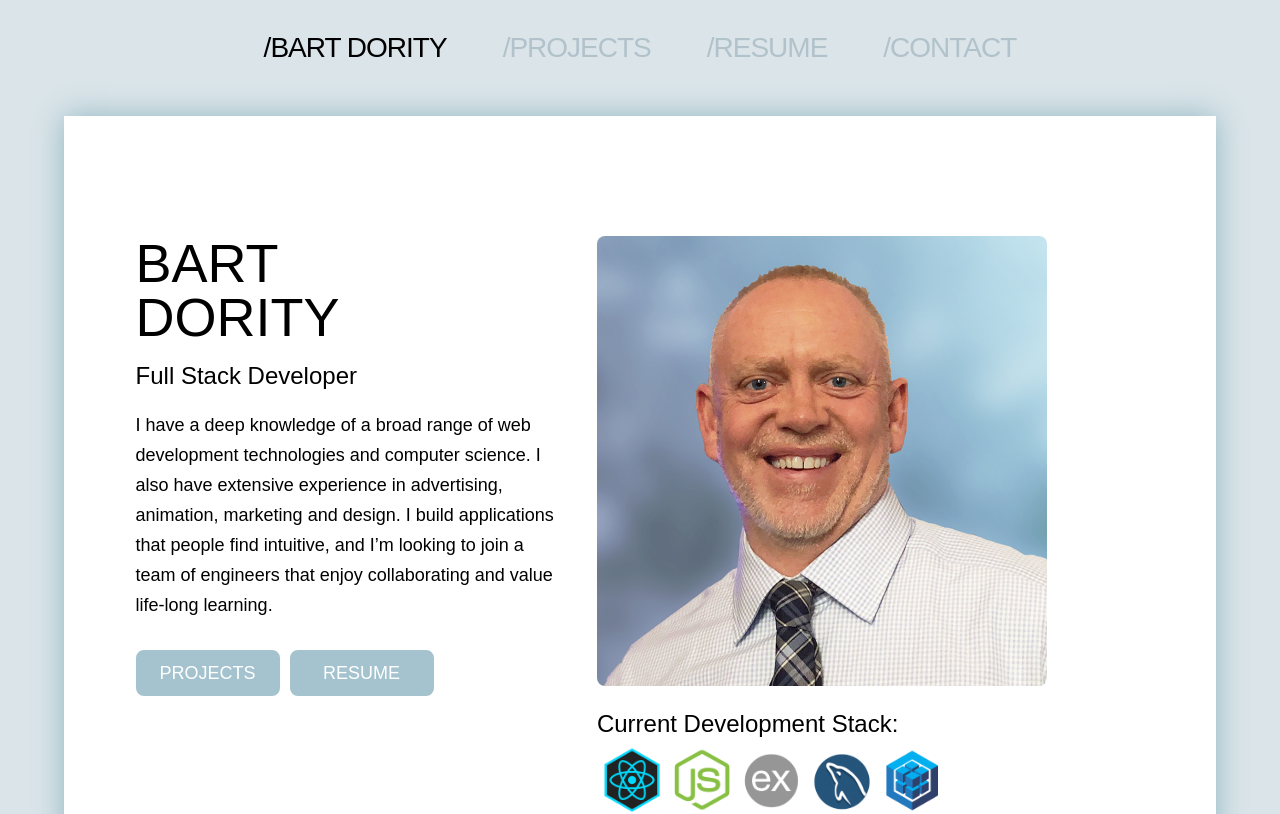
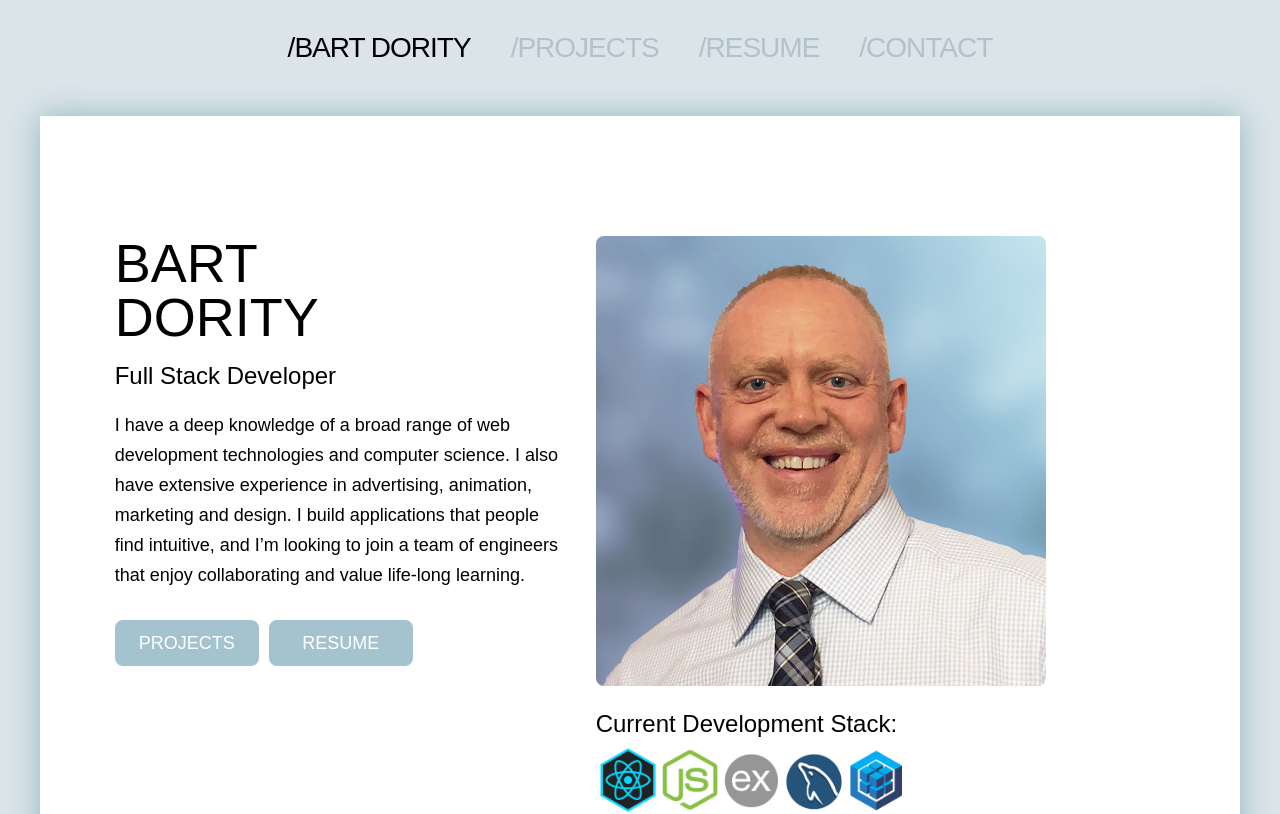
Before and after one commit to b0rgbart3/portfolio4, a React (Create React App) app in the folder client/: page / in a window 1280 px wide. Shown: the top 814 px of the page. Built offline with nearby package versions, Linux system fonts and the light colour scheme; a web font is replaced by a local one.

Commit message:
updating project data for lightburst

```diff
--- a/client/src/components/DesktopMenu.css
+++ b/client/src/components/DesktopMenu.css
@@ -23,8 +23,8 @@
 }
 
 .dmenuList li {
-    padding-left:1em;
-    padding-right:1em;
+    padding-left:.5em;
+    padding-right:.5em;
     padding-top:20px;
     padding-bottom:20px;
     cursor: pointer;
@@ -39,8 +39,8 @@
 }
 
 .dmenuList li.state2 {
-    padding-left:1em;
-    padding-right:1em;
+    padding-left:20px;
+    padding-right:20px;
     padding-top:20px;
     padding-bottom:20px;
     cursor: pointer;
--- a/client/src/components/Project.css
+++ b/client/src/components/Project.css
@@ -118,7 +118,7 @@
     font-size:16px;
     text-transform: uppercase;
     text-align:left;
-    padding-left:4%;
+    padding-left:0;
     margin-top:20px;
     font-weight: 500;
     margin-bottom:0;
@@ -193,7 +193,6 @@ padding-left:40px;
 }
 
 .projectTech {
-    padding-left:3%;
     text-align:left;
 }
 .techShieldIcon {
--- a/client/src/components/Project.js
+++ b/client/src/components/Project.js
@@ -25,7 +25,6 @@ function Project(props) {
   });
   const [projectStyle, setProjectStyle] = useState("initialState");
 
-
   // const [highlighter, setHighlighter] = useState(false);
 
   function goLive(url) {
@@ -35,21 +34,22 @@ function Project(props) {
     window.open(url, "_blank");
   }
 
-
   function reactToInfo(e) {
+    if (!up) {
+      console.log("Not yet hit, so reacting to image.");
+      reactToImage(e);
+    } else {
       console.log("reacting.");
       e.stopPropagation();
       e.preventDefault();
 
-
       setInfoStyle({
         top: "0px",
-      marginTop: "300px"
+        marginTop: "300px",
       });
       setHit(false);
       setUp(false);
-
-
+    }
   }
   function reactToImage(e) {
     e.stopPropagation();
@@ -69,10 +69,26 @@ function Project(props) {
     var mouseX = parseInt(e.clientX - offsetX);
     var mouseY = parseInt(e.clientY - offsetY);
 
+    setHighlightStyle({
+      left: mouseX - 25 + "px",
+      top: mouseY - 25 + "px",
+      backgroundColor: "#ffffff",
+      borderRadius: "50%",
+      transition: "all .002s",
+      position: "absolute",
+      width: "50px",
+      height: "50px",
+      opacity: "1",
+    });
+
     let myTimeout = setTimeout(function () {
-
       // Setting this highlight style -- allows the white circle highlight
       // to animate to a full width that is larger than the containing box
+
+      console.log("");
+      console.log("mouseX:", mouseX);
+      console.log("mouseY:", mouseY);
+      console.log("");
 
       setHighlightStyle({
         left: mouseX - 350 + "px",
@@ -82,58 +98,40 @@ function Project(props) {
         backgroundColor: "#ffffff",
         borderRadius: "50%",
         opacity: "0",
-        transition: "all .5s",  // this determines the speed of the highlight animation
+        transition: "all .5s", // this determines the speed of the highlight animation
         position: "absolute",
       });
 
       let my2ndTimeout = setTimeout(function () {
         setHit(false);
+        clearTimeout(my2ndTimeout);
       }, 1000);
-    }, 1);
+      clearTimeout(myTimeout);
+    }, 3);
 
     setUp(false);
 
-    // reset the highlight style for the next time we need it
-    setHighlightStyle({
-      left: mouseX - 25 + "px",
-      top: mouseY - 25 + "px",
-      backgroundColor: "#ffffff",
-      borderRadius: "50%",
-      transition: "all .00001s",
-      position: "absolute",
-      width: "50px",
-      height: "50px",
-      opacity: "1",
-    });
-
-
     let imageHeight = projImg.current.height + 8;
     let imageContainerHeight = projImgContainer;
-    console.log('mouseX:', mouseX);
 
     if (!hit) {
       // this triggers the info box to animate upwards
 
       setInfoStyle({
         top: "0px",
-        marginTop: "0px"
+        marginTop: "0px",
       });
       setHit(true);
       setUp(true);
     }
-
-
   }
 
-
-  let revealTimer = setTimeout(function() {
+  let revealTimer = setTimeout(function () {
     setProjectStyle("finalState");
-  }, 500 + (200*props.number));
+  }, 500 + 200 * props.number);
 
   return (
-
-    <div className={"Project group "+ projectStyle} key={props.index}>
-
+    <div className={"Project group " + projectStyle} key={props.index}>
       <div className="infoContainer group">
         <div className="pImageContainer group" ref={projImgContainer}>
           <img
@@ -154,17 +152,17 @@ function Project(props) {
           )}
         </div>
 
-        <div className="projectInfo group" style={infoStyle} onClick={reactToInfo}>
-
+        <div
+          className="projectInfo group"
+          style={infoStyle}
+          onClick={reactToInfo}
+        >
           <div className="projectTitle">
             {props.project.title}
-                { up ? ( <div className='closer'></div>) : ( <div></div>) }
+            {up ? <div className="closer"></div> : <div></div>}
           </div>
 
-
-              <div className="projectDescription">
-                {props.project.description}
-              </div>
+          <div className="projectDescription">{props.project.description}</div>
           <p className="techLabel">Tech Stack:</p>
           <div className="projectTech">
             {props.project.tech.map((tech, techIndex) => (
@@ -181,20 +179,23 @@ function Project(props) {
           </div>
 
           <div className="outsideLinks">
-
             <div
               className="st_button projectGithubLink"
               onClick={() => goGit(props.project.github)}
-              >Repo</div>
+            >
+              Repo
+            </div>
             <div
               className="st_button projectLiveLink"
               onClick={() => goLive(props.project.live)}
-            > Live Demo</div>
+            >
+              {" "}
+              Live Demo
             </div>
           </div>
         </div>
       </div>
-
+    </div>
   );
 }
 
--- a/client/src/data/projects.json
+++ b/client/src/data/projects.json
@@ -21,8 +21,8 @@
     },
     {
         "title": "LightBurst",
-        "description": "A puzzle game for iPhone.  The game consists of a square grid of lights. When the game starts, a random pattern of these lights is switched on. Pressing any of the lights will toggle it and the adjacent lights. The goal of the puzzle is to switch all the lights off.",
-        "images":["starburst.jpg"],
+        "description": "A puzzle game for the iPhone, iPad and any iOS device.  The game consists of a square grid of lights. When the game starts, a random pattern of these lights is switched on. Pressing any of the lights will toggle it and the adjacent lights. The goal of the puzzle is to switch all the lights off.",
+        "images":["lightburst.jpg"],
         "live":"https://ddworks.org/lightburst.php",
         "github":"https://github.com/b0rgbart3/LightBurst",
         "features": [""],
--- a/client/src/pages/Main.css
+++ b/client/src/pages/Main.css
@@ -64,7 +64,6 @@
 }
 
 
-
 .Home.state2 {
   max-height:1800px;
 }
@@ -107,7 +106,7 @@
   text-align:center;
   text-transform: uppercase;
   padding:0px;
-  width:70px;
+  width:62px;
   font-size:12px;
   padding-bottom:40px;
   float:left;
@@ -116,7 +115,6 @@
   margin-bottom:40px;
   transition: all 1s;
   position: relative;
-  left:-100px;
 }
 
 .shield {
@@ -188,15 +186,20 @@ p.shieldTitle {
 
 }
 
-@media only screen and (min-width:900px) {
+.shieldGroup {
+
+}
+
+@media only screen and (min-width:750px) {
 
   .Home {
 
-    width:90%;
+    width:94%;
     margin:auto;
     margin-top:20px;
     padding-left:0;
     max-width:1200px;
+    padding-bottom:40px;
   }
 
   .homeColumn1 {
@@ -229,6 +232,14 @@ p.shieldTitle {
     transition:all 3s;
 
   }
+
+
+  .shieldContainer {
+
+    left:-100px;
+  }
+
+
   .bartsShields.state1 {
     opacity:0;
   }
--- a/client/src/pages/Main.js
+++ b/client/src/pages/Main.js
@@ -87,7 +87,7 @@ function Main() {
        </div>
       </div>
       <div className="homebodyMobile">
-        <div className="hometag"><span className="nobr">Software Engineer</span></div>
+        <div className="hometag"><span className="nobr">Full Stack Developer</span></div>
         <div className="homebio">
         I have a deep knowledge of a broad range of
             web development technologies and computer
@@ -98,6 +98,7 @@ function Main() {
             <br></br><br></br>
           </div>
           <p className="shieldTitle">Current Development Stack:</p>
+          <div className="shieldGroup group">
         <div className="shieldContainer">
               <img src={react} className="shield" alt="shield"/>
           </div>
@@ -114,7 +115,7 @@ function Main() {
           <div className="shieldContainer">
               <img src={sequelize} className="shield" alt="shield"/>
           </div>
-
+          </div>
 
       </div>
     </div>
```
Also changed, not shown: client/src/images/work/lightburst.jpg (added). Lines whose indentation alone changed are shown as unchanged.
